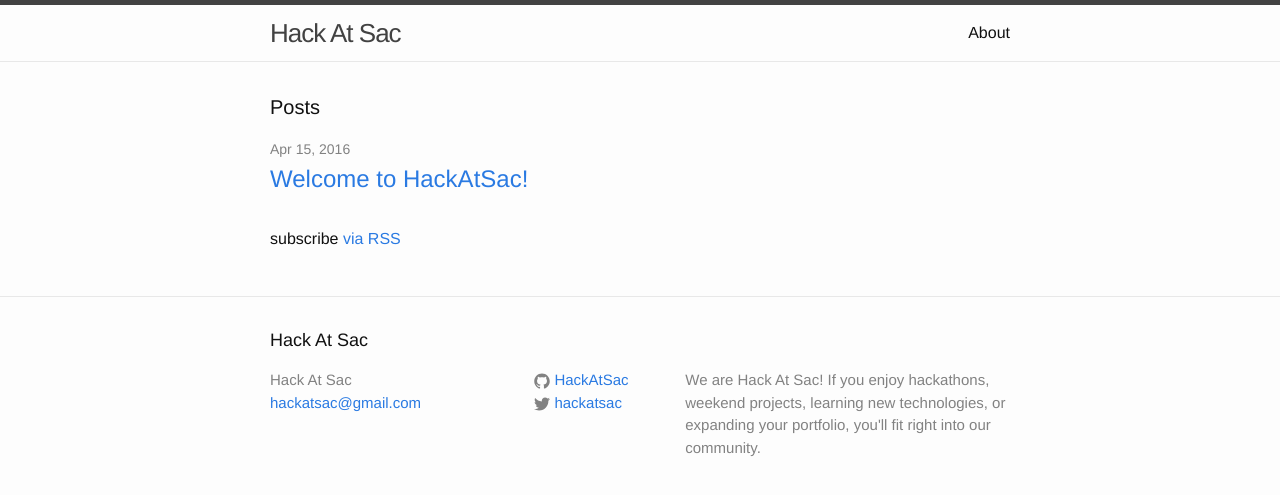
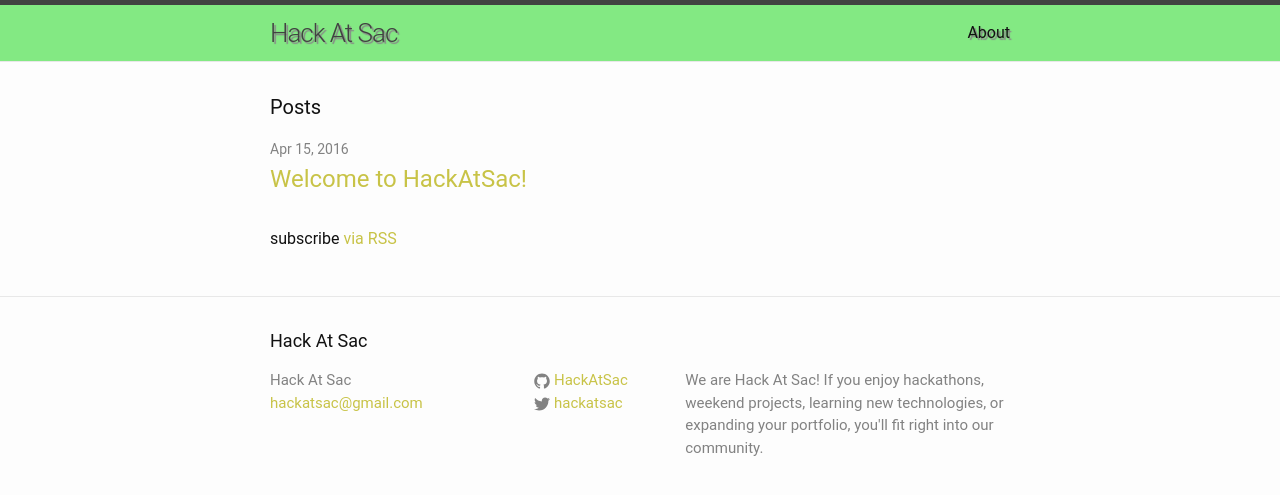
Before and after one commit to HackAtSac/HackAtSac.github.io, a Jekyll site: the page built from index.html, in a window 1280 px wide. Shown: the top 495 px of the page. Built offline with Jekyll 4.4.1, drawn with Linux system fonts in a browser that asks for light colours.

Commit message:
Basic introductory CSS

```diff
--- a/_config.yml
+++ b/_config.yml
@@ -13,7 +13,7 @@
   learning new technologies, or expanding your portfolio, you'll
   fit right into our community.
 baseurl: "" # the subpath of your site, e.g. /blog
-url: "http://hackatsac.github.io" # the base hostname & protocol for your site
+url: "http://www.hackatsac.com" # the base hostname & protocol for your site
 twitter_username: hackatsac
 github_username:  HackAtSac
 
--- a/_includes/head.html
+++ b/_includes/head.html
@@ -9,4 +9,5 @@
   <link rel="stylesheet" href="{{ "/css/main.css" | prepend: site.baseurl }}">
   <link rel="canonical" href="{{ page.url | replace:'index.html','' | prepend: site.baseurl | prepend: site.url }}">
   <link rel="alternate" type="application/rss+xml" title="{{ site.title }}" href="{{ "/feed.xml" | prepend: site.baseurl | prepend: site.url }}">
+
 </head>
--- a/_sass/_base.scss
+++ b/_sass/_base.scss
@@ -7,7 +7,6 @@
     margin: 0;
     padding: 0;
 }
-
 
 
 /**
--- a/_sass/_layout.scss
+++ b/_sass/_layout.scss
@@ -5,6 +5,9 @@
     border-top: 5px solid $grey-color-dark;
     border-bottom: 1px solid $grey-color-light;
     min-height: 56px;
+
+    background-color: $green-01;
+    text-shadow: 2px 2px 1px #888;
 
     // Positioning context for the mobile navigation icon
     position: relative;
--- a/css/main.scss
+++ b/css/main.scss
@@ -6,7 +6,7 @@
 
 
 // Our variables
-$base-font-family: "Helvetica Neue", Helvetica, Arial, sans-serif;
+$base-font-family: 'Roboto', sans-serif;;
 $base-font-size:   16px;
 $base-font-weight: 400;
 $small-font-size:  $base-font-size * 0.875;
@@ -16,11 +16,48 @@
 
 $text-color:       #111;
 $background-color: #fdfdfd;
-$brand-color:      #2a7ae2;
+$brand-color:      #C8C347;
 
 $grey-color:       #828282;
 $grey-color-light: lighten($grey-color, 40%);
 $grey-color-dark:  darken($grey-color, 25%);
+
+$green-00: #39A039;  // Green */
+$green-01: #83E983;
+$green-02: #5DCE5D;
+$green-03: #1E6C1E;
+$green-04: #0C3B0C;
+
+$blue-00: #3B4B87;  // Blue */
+$blue-01: #8799DC;
+$blue-02: #5B6DB0;
+$blue-03: #212E5C;
+$blue-04: #0F1732;
+
+$yellow-00: #C8C347;  // Yellow */
+$yellow-01: #FFFB8F;
+$yellow-02: #FFFB73;
+$yellow-03: #878425;
+$yellow-04: #4A480F;
+
+$green-10: #599B59;	// Main Primary color */
+$green-11: #8FD68F;
+$green-12: #7DC07D;
+$green-13: #468046;
+$green-14: #375F37;
+
+$blue-10: #525D83;	// Main Secondary color (1) */
+$blue-11: #8692BE;
+$blue-12: #717CA3;
+$blue-13: #414A6C;
+$blue-14: #333951;
+
+$yellow-10: #C2BF70;	// Main Secondary color (2) */
+$yellow-11: #FFFCAA;
+$yellow-12: #F0ED9C;
+$yellow-13: #A09D57;
+$yellow-14: #777645;
+
 
 // Width of the content area
 $content-width:    800px;
```
